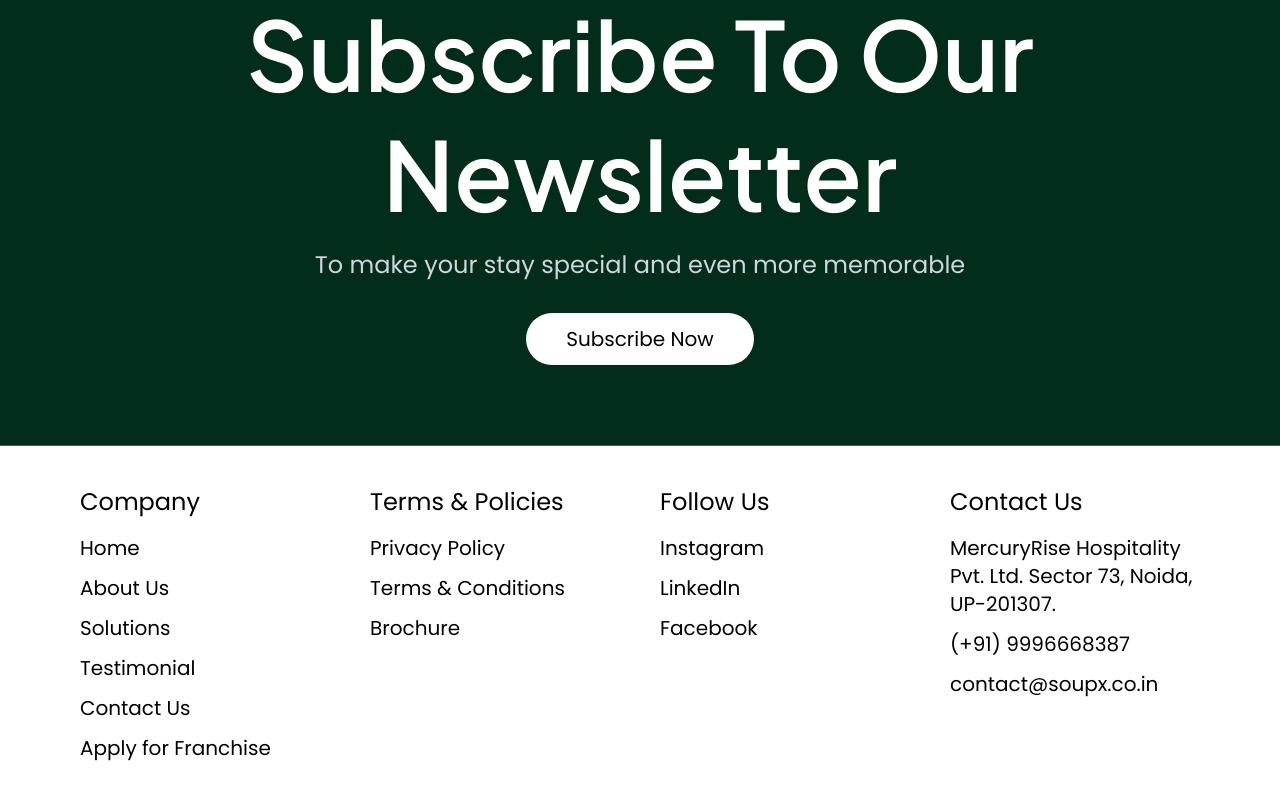
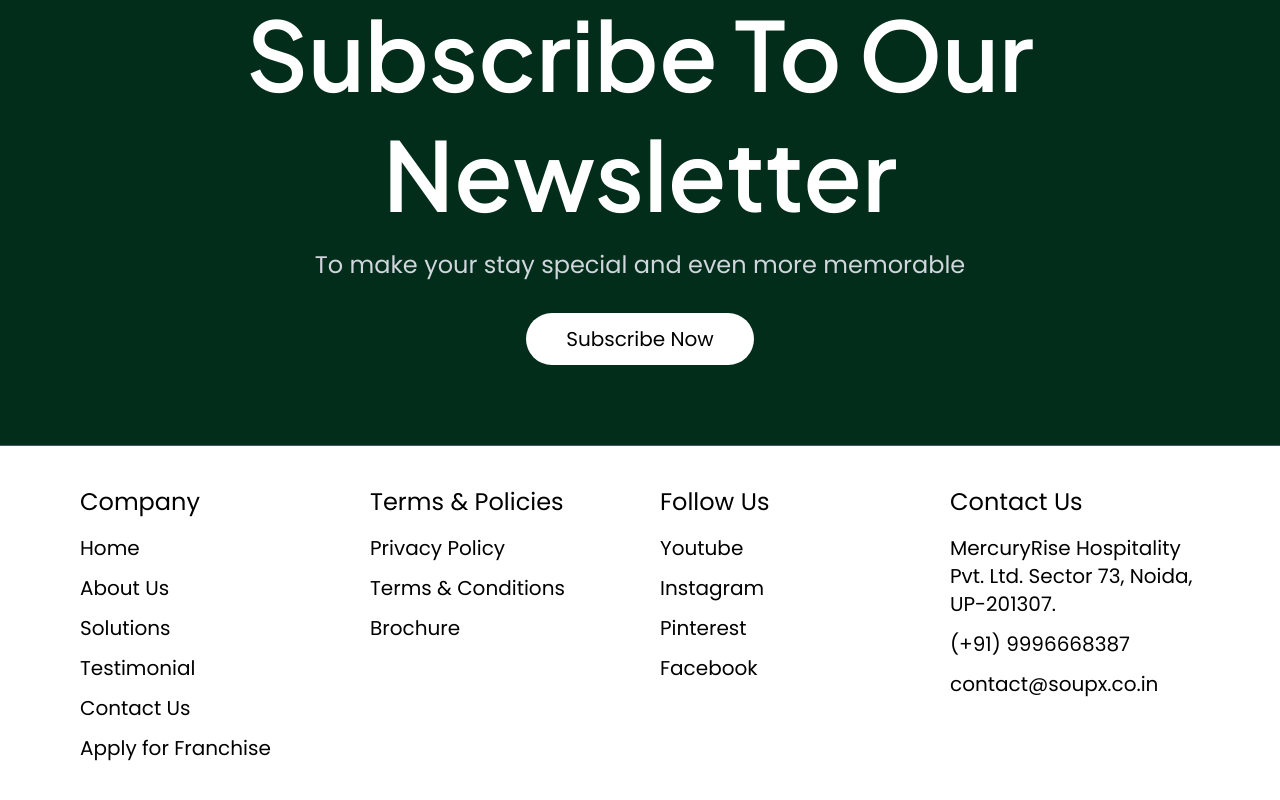
Before and after one commit to Av-technosys/Soup-X, a Next.js app: page /contact in a window 1280 px wide. Shown: the part 1381-2181 px from the top of the page. Built offline with nearby package versions, Linux system fonts and the light colour scheme.

Commit message:
ajay/seo-change

```diff
--- a/app/contact/page.tsx
+++ b/app/contact/page.tsx
@@ -3,7 +3,7 @@ export const metadata = {
   description:
     "Get in touch with SoupX for partnerships, B2B supply, franchise, media & investor inquiries. Contact via email or phone for healthy food & wellness meals.",
   alternates: {
-    canonical: "https://www.soupx.health/contact/",
+    canonical: "https://www.soupx.health/contact",
   },
 };
 
--- a/app/privacy/page.tsx
+++ b/app/privacy/page.tsx
@@ -3,7 +3,7 @@ export const metadata = {
   description:
     "Read SoupX’s privacy policy to understand how we protect your data while offering healthy nutritious soups, secure services, transparency, and user trust online",
   alternates: {
-    canonical: "https://www.soupx.health/privacy/",
+    canonical: "https://www.soupx.health/privacy",
   },
 };
 
--- a/app/terms/page.tsx
+++ b/app/terms/page.tsx
@@ -3,7 +3,7 @@ export const metadata = {
   description:
     "Read SoupX's terms and conditions governing the use of our website, food soups, orders, payments, refunds, and user responsibilities for a safe experience.",
   alternates: {
-    canonical: "https://www.soupx.health/terms/",
+    canonical: "https://www.soupx.health/terms",
   },
 };
 
--- a/src/components/Footer.tsx
+++ b/src/components/Footer.tsx
@@ -181,9 +181,10 @@ export default function Footer() {
               Follow Us
             </p>
             <ul className="space-y-3 font-normal text-xl" style={{ fontFamily: "Poppins" }}>
-              <li><a href="https://www.instagram.com/soupxindia/">Instagram</a></li>
-              <li><a href="https://in.linkedin.com/company/soupx-sip-of-health">LinkedIn</a></li>
-              <li><a href="https://www.facebook.com/soupxindia/">Facebook</a></li>
+               <li><a href="https://www.youtube.com/@SoupX_Health">Youtube</a></li>
+              <li><a href="https://www.instagram.com/soupx_health/">Instagram</a></li>
+              <li><a href="https://in.pinterest.com/soupx_health/">Pinterest</a></li>
+              <li><a href="https://www.facebook.com/share/1B7oZQuRBs/?mibextid=wwXIfr">Facebook</a></li>
             </ul>
           </div>
 
```
